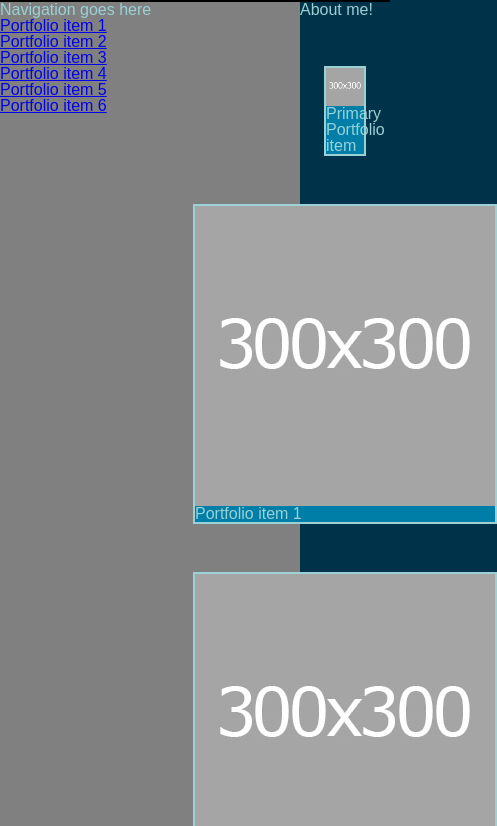
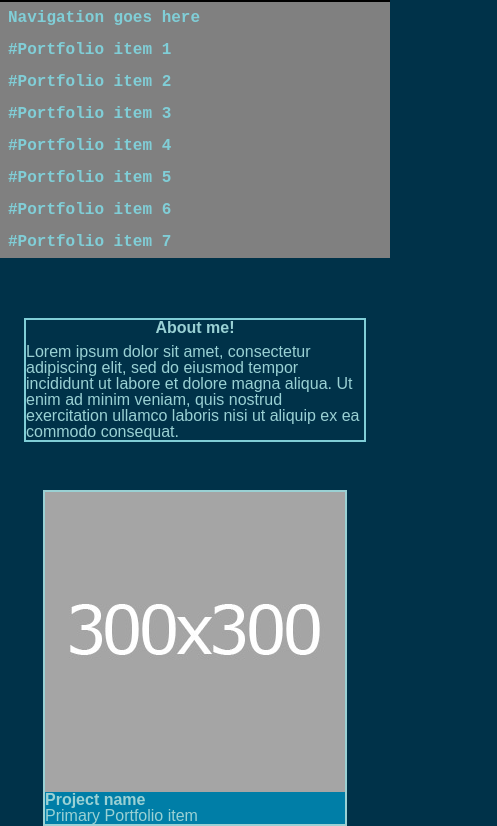
Before and after one commit to jvbridge/portfolio-03-2022, a plain HTML site: page index.html in a window 390 px wide. Shown: the part 58-884 px from the top of the page, 497 px wide, since content can reach past the window. Drawn offline with Linux system fonts and the light colour scheme.

Commit message:
Mobile view

```diff
--- a/assets/css/styles.css
+++ b/assets/css/styles.css
@@ -32,6 +32,7 @@ header h1 {
 }
 header a {
     padding: .5rem;
+    color: var(--tertiary);
 }
 
 main {
@@ -61,10 +62,22 @@ body {
     justify-content: center;
 }
 
-/* we should have a BIG primary project */
-#primary-project {
-    width: 100%;
+#about-me {
+    border: 2px solid;
+    border-color: var(--tertiary);
+    margin: 1.5rem;
+    margin-top: 3rem;
 }
+
+#about-me h2 {
+    justify-self: center;
+    text-align: center;
+}
+#about-me p {
+    margin-top: .5rem;
+}
+
+
 
 .project {
     /* outside of all the containers */
@@ -79,6 +92,18 @@ body {
     flex-direction: column;
 }
 
+
+/* we should have a BIG primary project */
+.primary-project {
+    width: 100%;
+}
+
+/* force secondary projects to have a set image size */
+.secondary-project img {
+    height: 300px;
+    width: 300px;
+}
+
 /* bar with the navigation links */
 nav {
     height: 100%; /* full height */
@@ -89,4 +114,42 @@ nav {
     background-color: grey; /* temporary for visualization */
     display: flex;
     flex-direction: column;
+    font-weight: normal;
 }
+
+nav a {
+    font-family: 'Courier New', Courier, monospace;
+    color:var(--tertiary);
+    text-decoration: none;
+    font-weight: bold;
+    margin: .5rem;
+}
+
+/* only one item per row */
+@media screen and (max-width:1066px){
+    .secondary-project{
+        width: 100%;
+    }
+}
+
+/* mobile */
+@media screen and (max-width:768px){
+    /* nav at top */
+    nav {
+        /* header top */
+        padding-top: var(--header-height);
+        /* remove full side taking up properties */
+        height: auto;
+        width: 100%;
+        position: inherit;
+    }
+    /* remove margin for nav */
+    main {
+        margin-left: 0px;
+    }
+
+    /* remove margin for top bar */
+    #about-me {
+        margin-top: 0px;
+    }
+}
--- a/index.html
+++ b/index.html
@@ -1,6 +1,7 @@
 <!DOCTYPE html>
 <html lang="en">
   <head>
+    <title>Portfolio</title>
     <link rel="stylesheet" href="./assets/css/reset.css" />
     <link rel="stylesheet" href="./assets/css/styles.css" />
   </head>
@@ -9,55 +10,64 @@
     <header>
       <h1>Portfolio</h1>
       <div id="contact">
-        <a class="contact" href="github.com/jvbridge">my github</a>
-        <a class="contact" href="jvbridge@gmail.com">my email<a>
+        <a class="contact" href="github.com/jvbridge">My Github</a>
+        <a class="contact" href="jvbridge@gmail.com">My Email<a>
       </div>
     </header>
      <!-- nav bar -->
       <nav>
         Navigation goes here
-        <a href="#">Portfolio item 1</a>
-        <a href="#">Portfolio item 2</a>
-        <a href="#">Portfolio item 3</a>
-        <a href="#">Portfolio item 4</a>
-        <a href="#">Portfolio item 5</a>
-        <a href="#">Portfolio item 6</a>
+        <a href="#project-1">#Portfolio item 1</a>
+        <a href="#project-2">#Portfolio item 2</a>
+        <a href="#project-3">#Portfolio item 3</a>
+        <a href="#project-4">#Portfolio item 4</a>
+        <a href="#project-5">#Portfolio item 5</a>
+        <a href="#project-6">#Portfolio item 6</a>
+        <a href="#project-7">#Portfolio item 7</a>
       </nav>
 
     <!-- main content -->
     <main>
       <!-- about me section -->
-      <section>
-        About me!
+      <section id="about-me">
+        <h2>About me!</h2>
+        <p>Lorem ipsum dolor sit amet, consectetur adipiscing elit, sed do eiusmod tempor incididunt ut labore et dolore magna aliqua. Ut enim ad minim veniam, quis nostrud exercitation ullamco laboris nisi ut aliquip ex ea commodo consequat.</p>
       </section>
       <!-- main section for projects -->
       <section id="projects-container">
-        <div class="project" id="primary-project">
+        <div class="project primary-project" id="project-1">
           <img src="./assets/images/placeholder.jpeg">
+          <h2>Project name</h2>
           Primary Portfolio item
         </div>
-        <div class="project">
+        <div class="project secondary-project" id="project-2">
           <img src="./assets/images/placeholder.jpeg">
+          <h2>Project name</h2>
           Portfolio item 1
         </div>
-        <div class="project">
+        <div class="project secondary-project" id="project-3">
           <img src="./assets/images/placeholder.jpeg">
+          <h2>Project name</h2>
           Portfolio item 2
         </div>
-        <div class="project">
+        <div class="project secondary-project" id="project-4">
           <img src="./assets/images/placeholder.jpeg">
+          <h2>Project name</h2>
           Portfolio item 3
         </div>
-        <div class="project">
+        <div class="project secondary-project" id="project-5">
           <img src="./assets/images/placeholder.jpeg">
+          <h2>Project name</h2>
           Portfolio item 4
         </div>
-        <div class="project">
+        <div class="project secondary-project" id="project-6">
           <img src="./assets/images/placeholder.jpeg">
+          <h2>Project name</h2>
           Portfolio item 5
         </div>
-        <div class="project">
+        <div class="project secondary-project" id="project-7">
           <img src="./assets/images/placeholder.jpeg">
+          <h2>Project name</h2>
           Portfolio item 6
         </div>
       </section>
```
